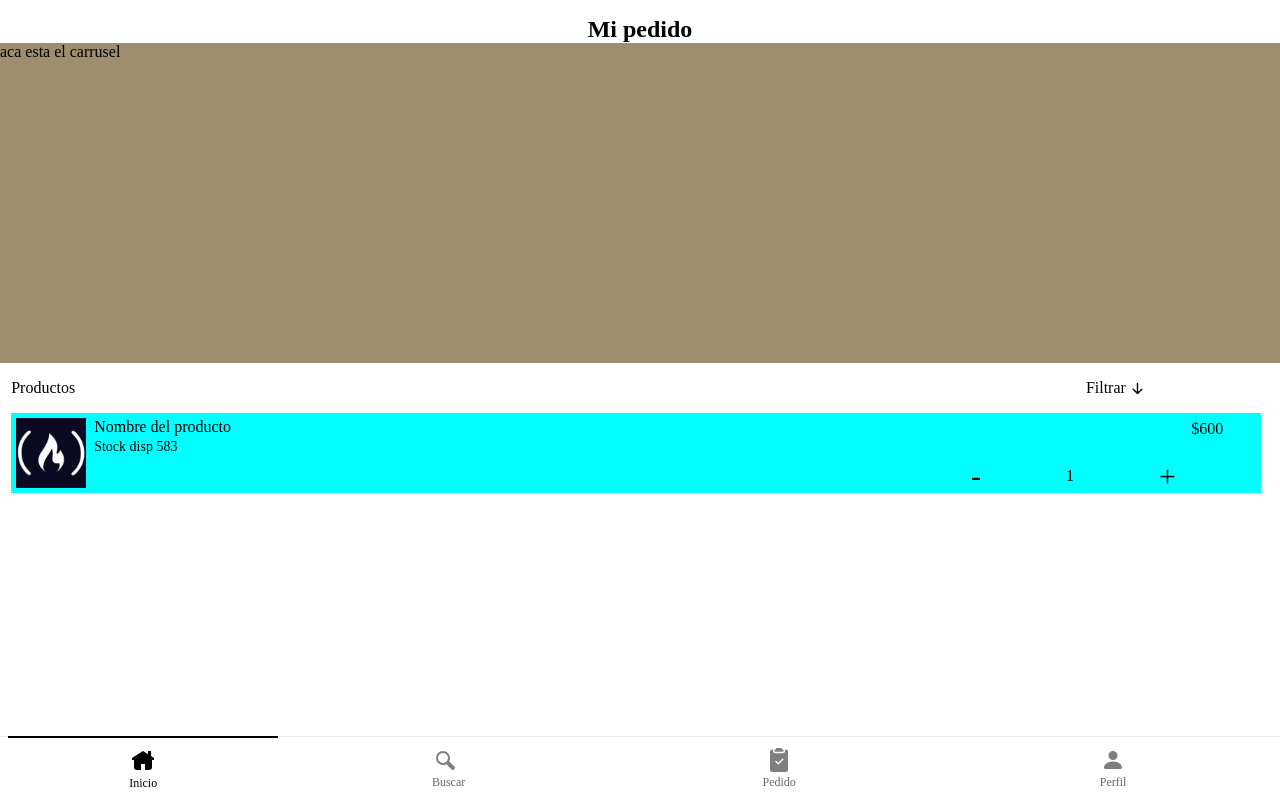
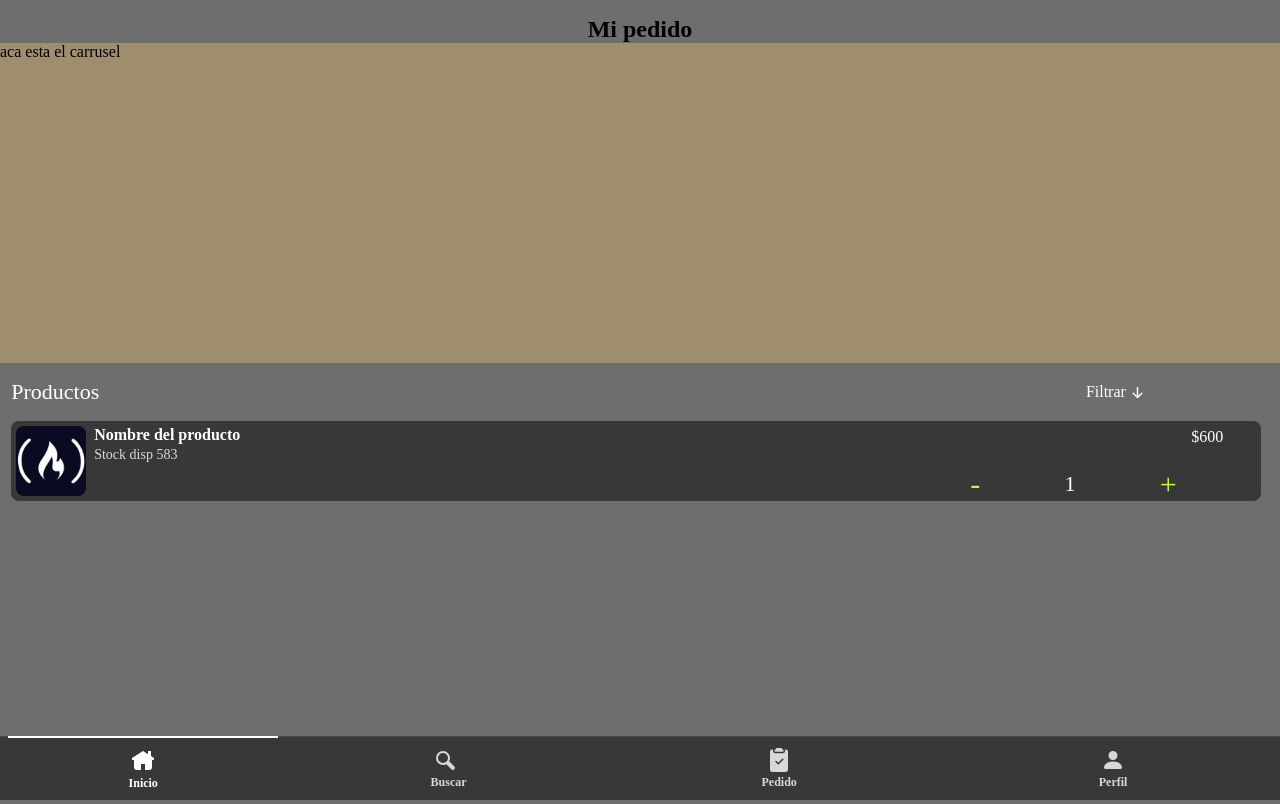
Before and after one commit to Alan-Ribeca/Mi-Pedido, a React (Vite) app: page / in a window 1280 px wide. Built offline with nearby package versions, Linux system fonts and the light colour scheme.

Commit message:
eligiendo los colores de la web

```diff
--- a/src/components/Home/Home.jsx
+++ b/src/components/Home/Home.jsx
@@ -35,7 +35,7 @@ export const Home = () => {
           <div className="containerImg">
             <img src="./img/public4Perf.jpeg" alt="img del producto" />
             <div className="infoProdc">
-              <p className="NameProd">Nombre del producto</p>
+              <p className="nameProd">Nombre del producto</p>
 
               <p className="stock">
                 Stock disp
@@ -53,6 +53,7 @@ export const Home = () => {
           </div>
         </section>
       </section>
+
       <NavMovil />
     </>
   );
--- a/src/components/Home/home.scss
+++ b/src/components/Home/home.scss
@@ -16,11 +16,15 @@
     display: flex;
     justify-content: space-between;
     align-items: center;
+    color: white;
+    font-size: 22px;
 
     .filtrar {
       width: 14%;
       position: relative;
       cursor: pointer;
+      font-size: 16px;
+
       .flecha {
         position: absolute;
         bottom: -19%;
@@ -34,13 +38,15 @@
     margin: 1rem 1.2rem 0 0.7rem;
     height: 5rem;
     display: flex;
-    background-color: aqua;
+    background-color: #383838;
     position: relative;
+    border-radius: 8px;
 
     .precio {
       position: absolute;
       top: 9%;
       right: 3%;
+      color: white;
     }
     .containerImg {
       display: flex;
@@ -49,13 +55,20 @@
       img {
         width: 70px;
         height: 70px;
+        border-radius: 8px;
       }
 
       .infoProdc {
         margin-left: 0.5rem;
+
+        .nameProd {
+          color: white;
+          font-weight: 600;
+        }
         .stock {
           margin-top: 0.2rem;
           font-size: 14px;
+          color: #d8d8d8;
         }
       }
     }
@@ -73,6 +86,12 @@
         border: none;
         background-color: transparent;
         font-size: 30px;
+        color: #baff39;
+      }
+
+      .numer {
+        color: white;
+        font-size: 22px;
       }
     }
   }
--- a/src/components/navbar/navMovil.scss
+++ b/src/components/navbar/navMovil.scss
@@ -3,6 +3,7 @@
   bottom: 0%;
   width: 100%;
   height: 4rem;
+  background-color: #383838;
 
   ul {
     display: flex;
@@ -16,28 +17,28 @@
       align-items: center;
       width: 100%;
       justify-content: center;
-      font-size: 12px;
-      color: #0009;
+      color: #D8D8D8;
+
       svg {
         width: 24px;
         height: 24px;
-        fill: #00000080;
+        fill: #D8D8D8;
       }
 
       &.home {
-        border-top: 2px solid black;
+        border-top: 2px solid rgb(255, 255, 255);
         margin-left: 0.5rem;
         width: 81%;
         height: 100%;
-        color: black;
+        color: rgb(255, 255, 255);
         svg {
-          fill: rgb(0, 0, 0);
+          fill: rgb(255, 255, 255);
         }
       }
 
       .nombreLogo {
         padding-top: 0.2rem;
-        font-weight: 500;
+        font-weight: 600;
         font-size: 12px;
 
         &.buscar {
--- a/src/styles/App.scss
+++ b/src/styles/App.scss
@@ -2,5 +2,8 @@
   margin: 0;
   padding: 0;
   font-family: Times New Roman, Times, serif;
+}
 
+body {
+  background-color: #6E6E6E;
 }
```
